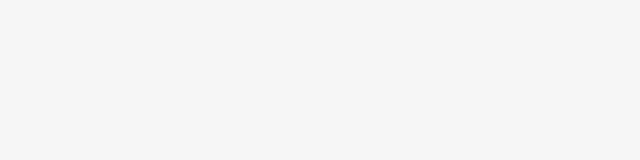
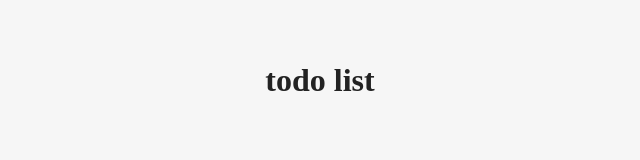
Before and after one commit to ArianMakiabadi/to-do-list, a plain HTML site: page index.html in a window 1280 px wide. Shown: the whole page, without its empty margins (320-960 px from the left). Drawn offline with Linux system fonts and the light colour scheme.

Commit message:
header added

```diff
--- a/index.html
+++ b/index.html
@@ -8,7 +8,9 @@
     <title>To-do List</title>
   </head>
   <body>
-    <header></header>
+    <header>
+      <h1>todo list</h1>
+    </header>
     <main></main>
     <footer></footer>
     <script src="scripts.js"></script>
--- a/style.css
+++ b/style.css
@@ -23,3 +23,10 @@ body {
   color: var(--mainBlack);
   background-color: var(--bodyColor);
 }
+
+header {
+  min-height: 20vh;
+  display: flex;
+  align-items: center;
+  justify-content: center;
+}
```
